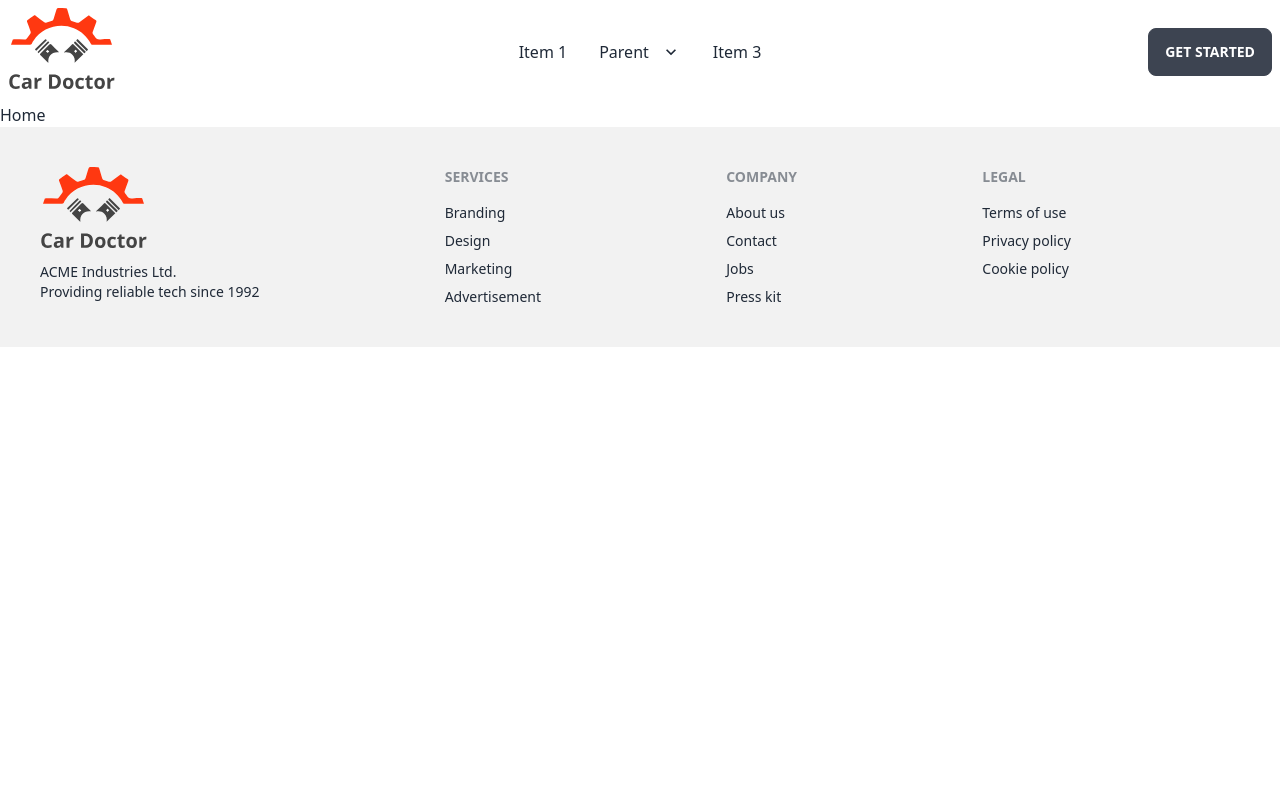
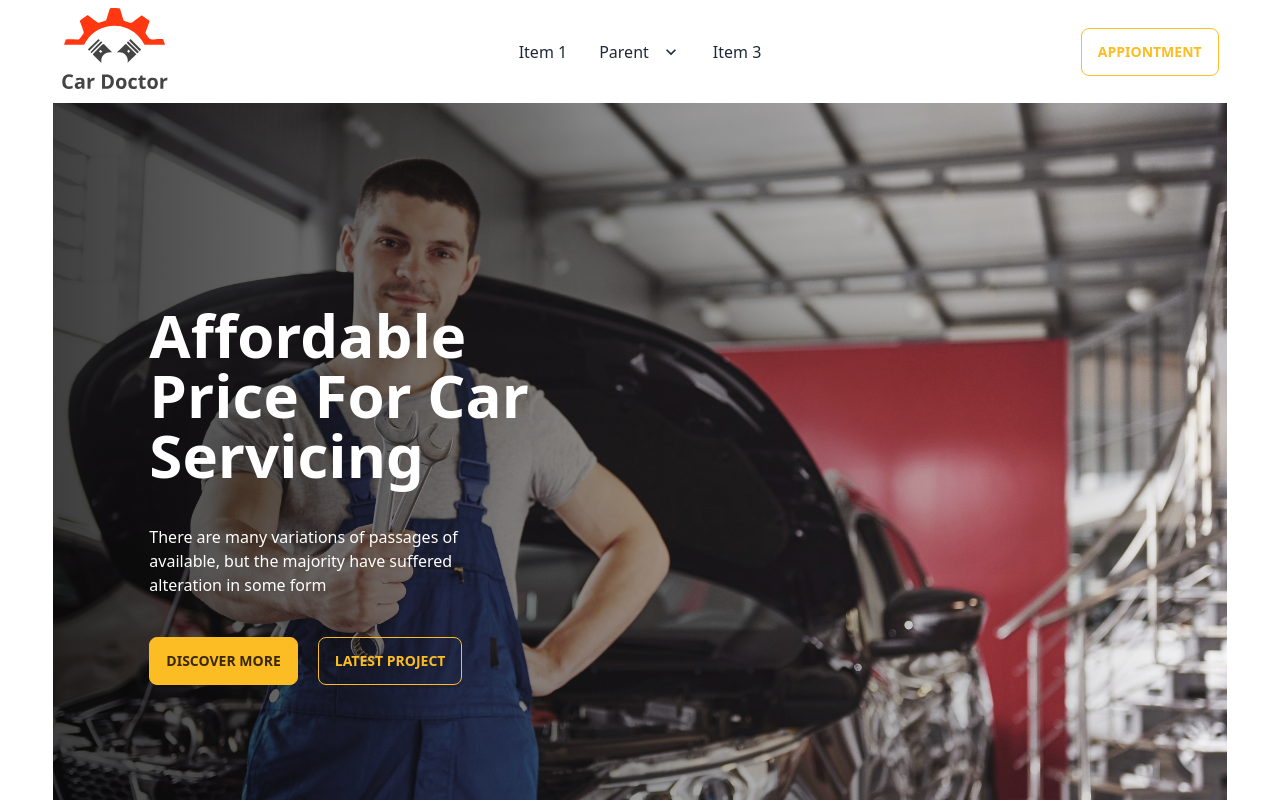
Before and after one commit to adnanhjoy/car-doctor, a React (Vite) app: page / in a window 1280 px wide. Shown: the top 800 px of the page. Built offline with nearby package versions, Linux system fonts and the light colour scheme.

Commit message:
added carousel

```diff
--- a/index.html
+++ b/index.html
@@ -1,5 +1,5 @@
 <!DOCTYPE html>
-<html lang="en">
+<html data-theme="light" lang="en">
   <head>
     <meta charset="UTF-8" />
     <link rel="icon" type="image/svg+xml" href="/vite.svg" />
--- a/src/App.jsx
+++ b/src/App.jsx
@@ -5,9 +5,9 @@ import { router } from './routes/Routes'
 function App() {
 
   return (
-    <>
-      <RouterProvider router={router}></RouterProvider>
-    </>
+    <div className=' w-11/12 mx-auto'>
+        <RouterProvider router={router}></RouterProvider>
+    </div>
   )
 }
 
--- /dev/null
+++ b/src/Pages/Home/Banner/Banner.css
@@ -0,0 +1,10 @@
+.img-gradient:after {
+    content: '';
+    position: absolute;
+    left: 0;
+    top: 0;
+    width: 100%;
+    height: 100%;
+    display: inline-block;
+    background: linear-gradient(to right, rgba(0, 0, 0, 0.75) 0%, rgba(21, 21, 21, 0) 100%);
+}
--- /dev/null
+++ b/src/Pages/Home/Banner/Banner.jsx
@@ -0,0 +1,132 @@
+import React from 'react';
+import banner1 from '../../../assets/images/banner/1.jpg'
+import banner2 from '../../../assets/images/banner/2.jpg'
+import banner3 from '../../../assets/images/banner/3.jpg'
+import banner4 from '../../../assets/images/banner/4.jpg'
+import banner5 from '../../../assets/images/banner/5.jpg'
+import banner6 from '../../../assets/images/banner/6.jpg'
+import './Banner.css'
+
+const Banner = () => {
+    return (
+        <div className="carousel w-full">
+            <div id="slide1" className="carousel-item relative w-full">
+                <div className='img-gradient'>
+                    <img src={banner1} className="w-full" />
+                </div>
+                <div className="absolute flex flex-col justify-end transform -translate-y-1/2 left-24 top-1/2">
+                    <h1 className='text-6xl font-bold text-white'>
+                        Affordable <br /> Price For Car <br /> Servicing
+                    </h1>
+                    <p className=' w-5/12 text-white mt-10'>There are many variations of passages of  available, but the majority have suffered alteration in some form</p>
+                    <div className='mt-10'>
+                        <button className="btn btn-warning mr-5">Discover More</button>
+                        <button className="btn btn-outline btn-warning">Latest Project</button>
+                    </div>
+                </div>
+                <div className="absolute flex justify-end transform -translate-y-1/2 left-5 right-5 bottom-0">
+                    <a href="#slide4" className="btn btn-circle mr-5">❮</a>
+                    <a href="#slide2" className="btn btn-circle">❯</a>
+                </div>
+            </div>
+            <div id="slide2" className="carousel-item relative w-full">
+                <div className='img-gradient'>
+                    <img src={banner2} className="w-full" />
+                </div>
+                <div className="absolute flex flex-col justify-end transform -translate-y-1/2 left-24 top-1/2">
+                    <h1 className='text-6xl font-bold text-white'>
+                        Affordable <br /> Price For Car <br /> Servicing
+                    </h1>
+                    <p className=' w-5/12 text-white mt-10'>There are many variations of passages of  available, but the majority have suffered alteration in some form</p>
+                    <div className='mt-10'>
+                        <button className="btn btn-warning mr-5">Discover More</button>
+                        <button className="btn btn-outline btn-warning">Latest Project</button>
+                    </div>
+                </div>
+                <div className="absolute flex justify-end transform -translate-y-1/2 left-5 right-5 bottom-0">
+                    <a href="#slide1" className="btn btn-circle mr-5">❮</a>
+                    <a href="#slide3" className="btn btn-circle">❯</a>
+                </div>
+            </div>
+            <div id="slide3" className="carousel-item relative w-full">
+                <div className='img-gradient'>
+                    <img src={banner3} className="w-full" />
+                </div>
+                <div className="absolute flex flex-col justify-end transform -translate-y-1/2 left-24 top-1/2">
+                    <h1 className='text-6xl font-bold text-white'>
+                        Affordable <br /> Price For Car <br /> Servicing
+                    </h1>
+                    <p className=' w-5/12 text-white mt-10'>There are many variations of passages of  available, but the majority have suffered alteration in some form</p>
+                    <div className='mt-10'>
+                        <button className="btn btn-warning mr-5">Discover More</button>
+                        <button className="btn btn-outline btn-warning">Latest Project</button>
+                    </div>
+                </div>
+                <div className="absolute flex justify-end transform -translate-y-1/2 left-5 right-5 bottom-0">
+                    <a href="#slide2" className="btn btn-circle mr-5">❮</a>
+                    <a href="#slide4" className="btn btn-circle">❯</a>
+                </div>
+            </div>
+            <div id="slide4" className="carousel-item relative w-full">
+                <div className='img-gradient'>
+                    <img src={banner4} className="w-full" />
+                </div>
+                <div className="absolute flex flex-col justify-end transform -translate-y-1/2 left-24 top-1/2">
+                    <h1 className='text-6xl font-bold text-white'>
+                        Affordable <br /> Price For Car <br /> Servicing
+                    </h1>
+                    <p className=' w-5/12 text-white mt-10'>There are many variations of passages of  available, but the majority have suffered alteration in some form</p>
+                    <div className='mt-10'>
+                        <button className="btn btn-warning mr-5">Discover More</button>
+                        <button className="btn btn-outline btn-warning">Latest Project</button>
+                    </div>
+                </div>
+                <div className="absolute flex justify-end transform -translate-y-1/2 left-5 right-5 bottom-0">
+                    <a href="#slide3" className="btn btn-circle mr-5">❮</a>
+                    <a href="#slide5" className="btn btn-circle">❯</a>
+                </div>
+            </div>
+            <div id="slide5" className="carousel-item relative w-full">
+                <div className='img-gradient'>
+                    <img src={banner5} className="w-full" />
+                </div>
+                <div className="absolute flex flex-col justify-end transform -translate-y-1/2 left-24 top-1/2">
+                    <h1 className='text-6xl font-bold text-white'>
+                        Affordable <br /> Price For Car <br /> Servicing
+                    </h1>
+                    <p className=' w-5/12 text-white mt-10'>There are many variations of passages of  available, but the majority have suffered alteration in some form</p>
+                    <div className='mt-10'>
+                        <button className="btn btn-warning mr-5">Discover More</button>
+                        <button className="btn btn-outline btn-warning">Latest Project</button>
+                    </div>
+                </div>
+                <div className="absolute flex justify-end transform -translate-y-1/2 left-5 right-5 bottom-0">
+                    <a href="#slide4" className="btn btn-circle mr-5">❮</a>
+                    <a href="#slide6" className="btn btn-circle">❯</a>
+                </div>
+            </div>
+            <div id="slide6" className="carousel-item relative w-full">
+                <div className='img-gradient'>
+                    <img src={banner6} className="w-full" />
+                </div>
+                <div className="absolute flex flex-col justify-end transform -translate-y-1/2 left-24 top-1/2">
+                    <h1 className='text-6xl font-bold text-white'>
+                        Affordable <br /> Price For Car <br /> Servicing
+                    </h1>
+                    <p className=' w-5/12 text-white mt-10'>There are many variations of passages of  available, but the majority have suffered alteration in some form</p>
+                    <div className='mt-10'>
+                        <button className="btn btn-warning mr-5">Discover More</button>
+                        <button className="btn btn-outline btn-warning">Latest Project</button>
+                    </div>
+                </div>
+                <div className="absolute flex justify-end transform -translate-y-1/2 left-5 right-5 bottom-0">
+                    <a href="#slide5" className="btn btn-circle mr-5">❮</a>
+                    <a href="#slide1" className="btn btn-circle">❯</a>
+                </div>
+            </div>
+
+        </div>
+    );
+};
+
+export default Banner;
--- a/src/Pages/Home/Home/Home.jsx
+++ b/src/Pages/Home/Home/Home.jsx
@@ -1,9 +1,10 @@
 import React from 'react';
+import Banner from '../Banner/Banner';
 
 const Home = () => {
     return (
         <div>
-            <h1>Home</h1>
+            <Banner></Banner>
         </div>
     );
 };
--- a/src/shared/Footer/Footer.jsx
+++ b/src/shared/Footer/Footer.jsx
@@ -3,7 +3,7 @@ import logo from '../../assets/logo.svg'
 
 const Footer = () => {
     return (
-        <footer className="footer p-10 bg-base-200 text-base-content">
+        <footer className="footer p-10 bg-black text-white">
             <div>
                 <img src={logo} alt="" />
                 <p>ACME Industries Ltd.<br />Providing reliable tech since 1992</p>
--- a/src/shared/Header/Header.jsx
+++ b/src/shared/Header/Header.jsx
@@ -46,7 +46,7 @@ const Header = () => {
                 </ul>
             </div>
             <div className="navbar-end">
-                <a className="btn">Get started</a>
+                <a className="btn btn-outline btn-warning">Appiontment</a>
             </div>
         </div>
     );
```
